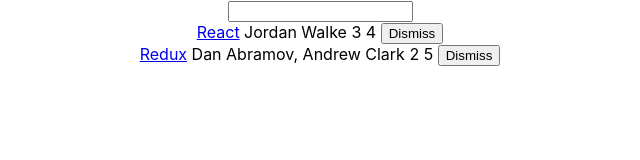
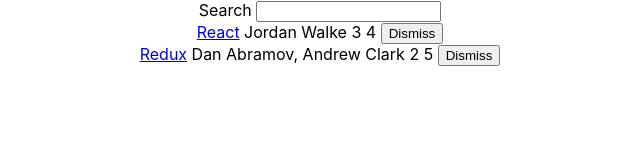
Before and after one commit to thedvlprs/the-road-to-learn-react, a React (Create React App) app: page / in a window 1280 px wide. Shown: the top 160 px of the page, without its empty margins (320-960 px from the left). Built offline with nearby package versions, Linux system fonts and the light colour scheme.

Commit message:
build-feat: upgrade kind-of to the latest. Basics in React: composable components

```diff
--- a/package.json
+++ b/package.json
@@ -7,7 +7,7 @@
     "@testing-library/react": "^9.3.2",
     "@testing-library/user-event": "^7.1.2",
     "acorn": "7.1.1",
-    "kind-of": "6.0.3",
+    "kind-of": "^6.0.3",
     "minimist": "1.2.2",
     "react": "^16.13.0",
     "react-dom": "^16.13.0",
--- a/src/App.js
+++ b/src/App.js
@@ -54,7 +54,9 @@
       <Search
       value={searchTerm}
       onChange={this.onSearchChange}
-      />
+      >
+        Search
+      </Search>
       <Table
       list={list}
       pattern={searchTerm}
@@ -67,10 +69,10 @@
 
 class Search extends Component {
   render () {
-    const { value, onChange } = this.props;
+    const { value, onChange, children } = this.props;
     return (
       <form>
-        <input
+        {children} <input
         type='text'
         value={value}
         onChange={onChange}
```
Also changed, not shown: 1 other file (tests, documents, lock files or other folders).
